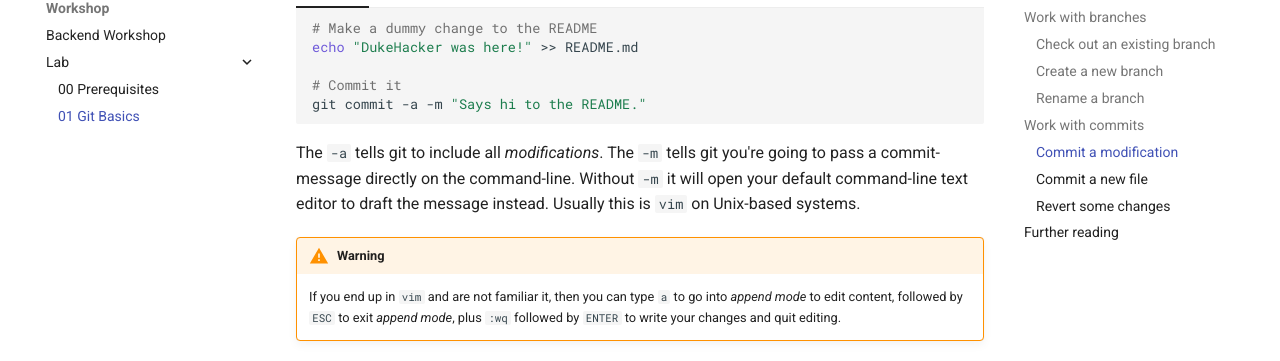
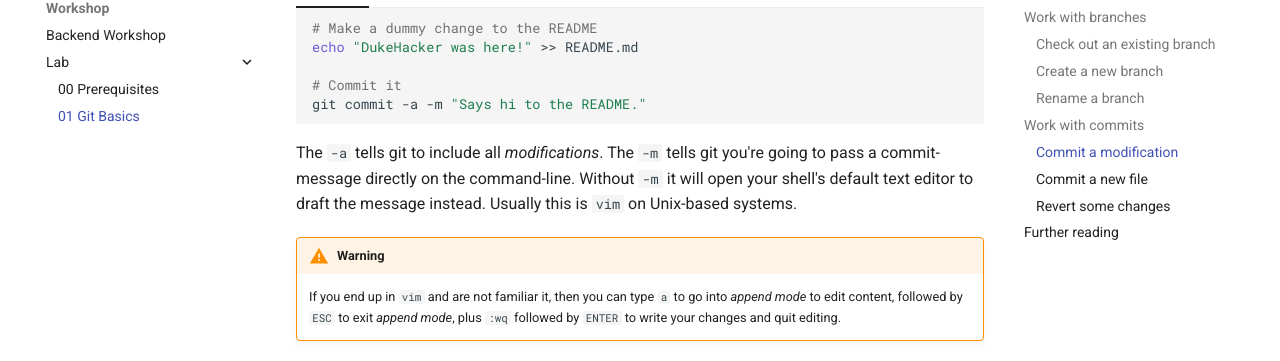
Before and after one commit to johnjameswhitman/hackduke2023backend, an MkDocs documentation site: the page built from docs/lab/01_git_basics.md, in a window 1280 px wide and 900 px high, scrolled down 1183 px. Shown: the part 91-452 px from the top of the window. Built offline with MkDocs 1.6.1 and Material for MkDocs 9.7.7, drawn with Linux system fonts in a browser that asks for light colours.

Commit message:
Edits lab.

```diff
--- a/docs/lab/01_git_basics.md
+++ b/docs/lab/01_git_basics.md
@@ -68,8 +68,8 @@ Git is all about tracking modifications to your code. Let's try that out:
 
 The `-a` tells git to include all _modifications_. The `-m` tells git you're
 going to pass a commit-message directly on the command-line. Without `-m` it
-will open your default command-line text editor to draft the message instead.
-Usually this is `vim` on Unix-based systems.
+will open your shell's default text editor to draft the message instead. Usually
+this is `vim` on Unix-based systems.
 
 !!! warning
 
```
